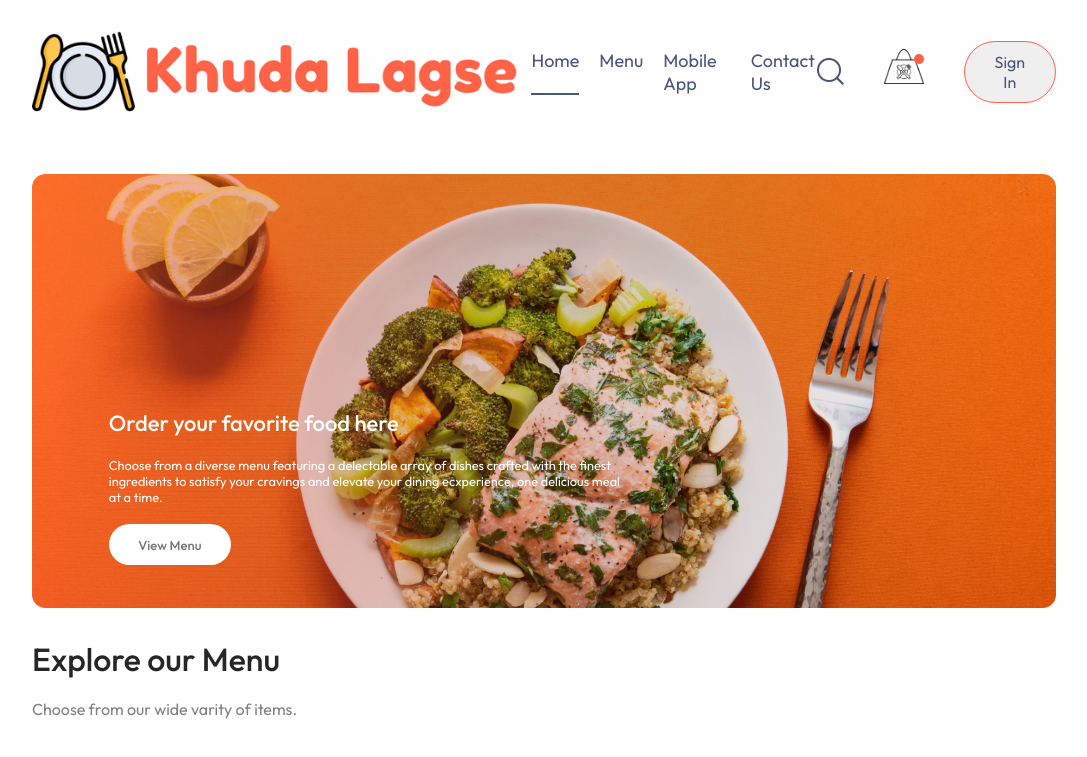
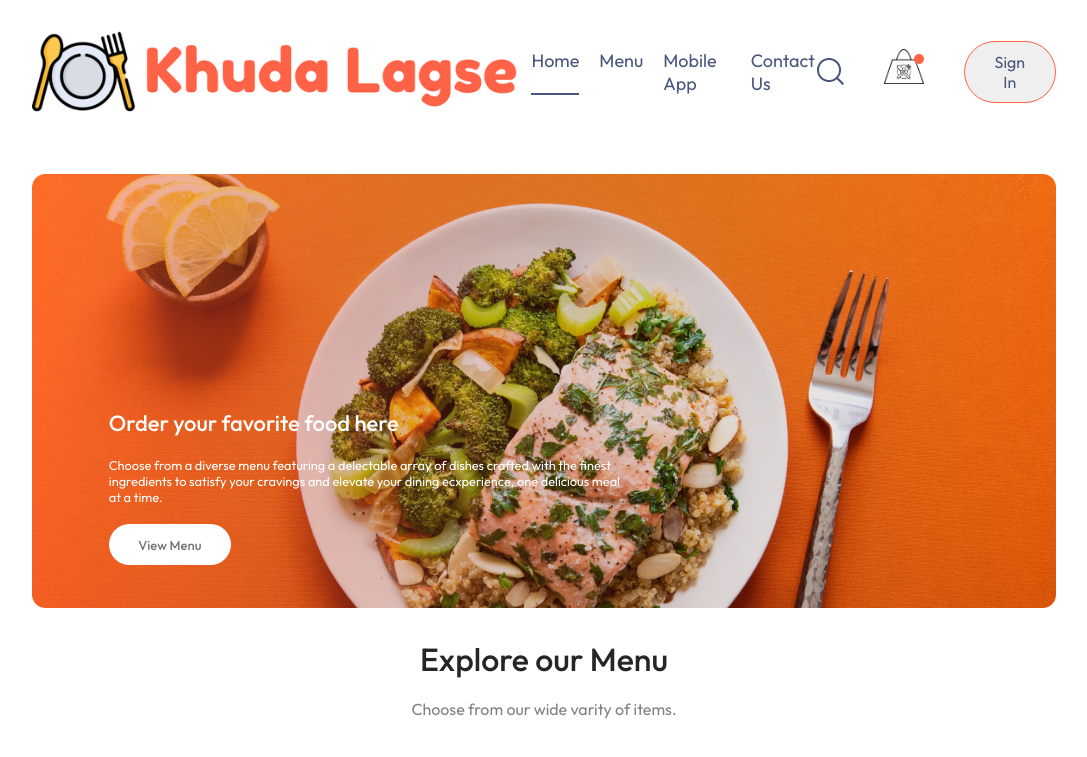
Before and after one commit to sezid/khidaaa, a React (Vite) app in the folder frontend/: page / in a window 1280 px wide. Shown: the top 757 px of the page, without its empty margins (96-1183 px from the left). Built offline with nearby package versions, Linux system fonts and the light colour scheme.

Commit message:
few changes

```diff
--- a/frontend/src/components/ExploreMenu/ExploreMenu.css
+++ b/frontend/src/components/ExploreMenu/ExploreMenu.css
@@ -5,13 +5,18 @@
 }
 
 .explore-menu h1{
+
     color: #262626;
     font-weight: 500;
+    display: flex;
+    justify-content: center;
 }
 
 .explore-menu-text{
-    max-width: 60%;
+    max-width: 100%;
     color: #808080;
+    display: flex;
+    justify-content: center;
 }
 
 .explore-menu-list{
--- a/frontend/src/components/Header/Header.css
+++ b/frontend/src/components/Header/Header.css
@@ -1,9 +1,10 @@
 .header{
-    height:34vw;
+    height: 34vw;
     margin: 30px auto;
     background:url('/header_img.png') no-repeat;
     background-size: contain;
     position:relative;
+    animation: fadeIn 2.5s;
 }
 
 .header-contents{
@@ -15,7 +16,7 @@
     max-width: 50%;
     bottom: 10%;
     left:6vw;
-    animation: fadeIn 3s;
+    animation: fadeIn 2.5s;
 }
 
 .header-contents h2{
--- a/frontend/src/components/Navbar/Navbar.css
+++ b/frontend/src/components/Navbar/Navbar.css
@@ -36,6 +36,7 @@
     border-radius: 50px;
     cursor: pointer;
     transition: 0.2s;
+
 }
 
 .navbar button:hover{
```
